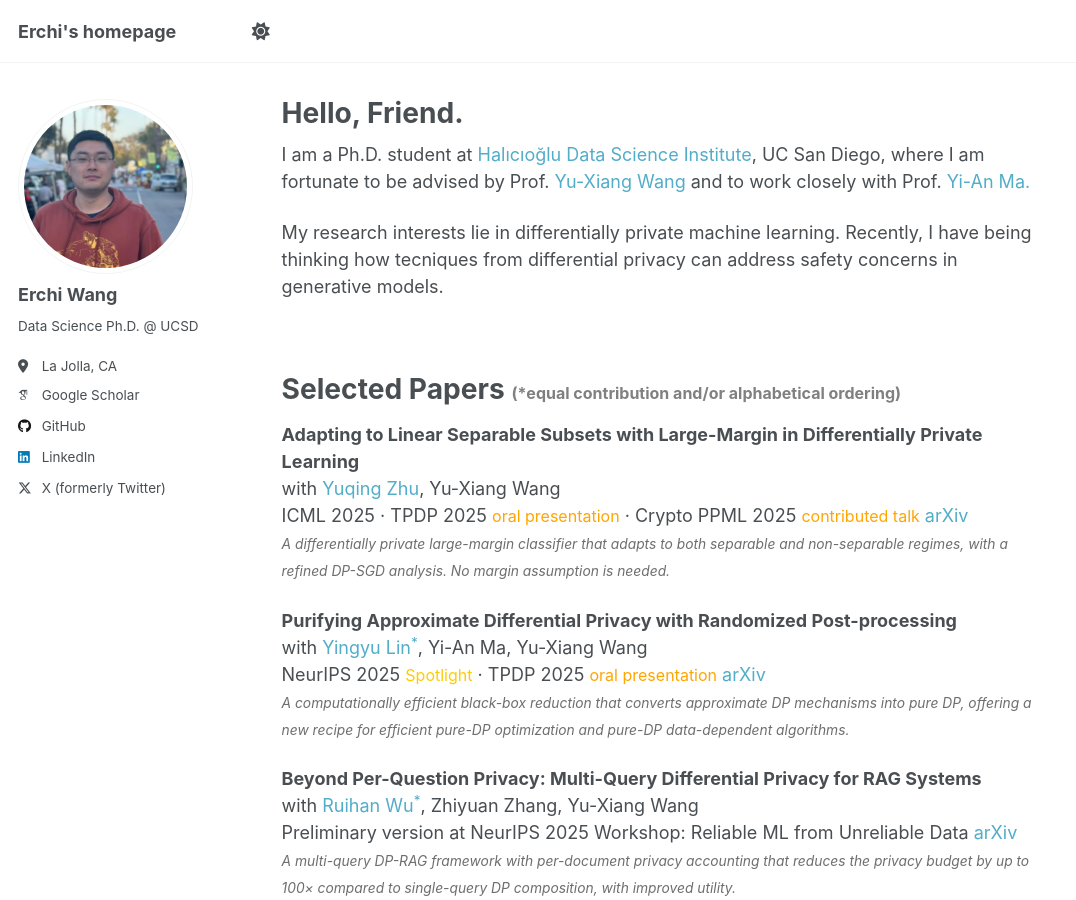
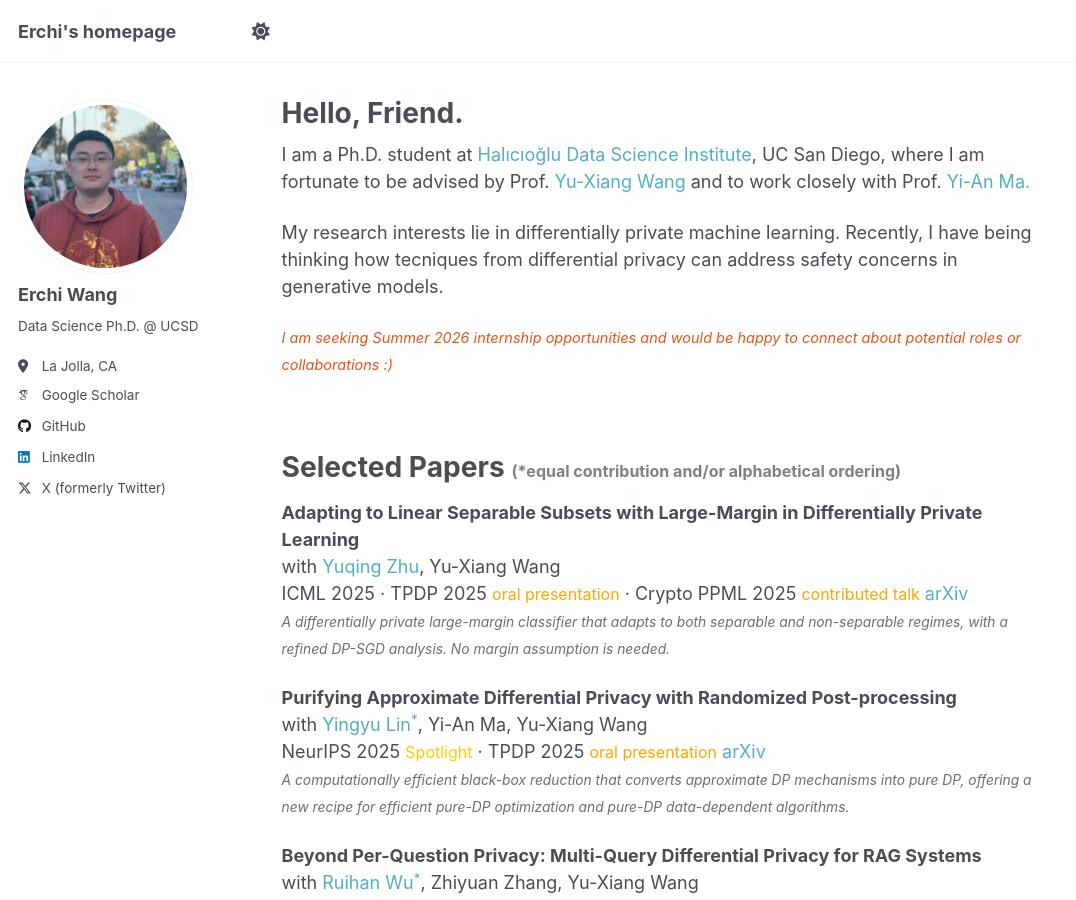
Before and after one commit to erchiw/erchiw.github.io, a Jekyll site: the page built from _pages/about.md, in a window 1280 px wide and 900 px high. Shown: the whole window, without its empty margins (0-1076 px from the left). Built offline with Jekyll 4.4.1, drawn with Linux system fonts in a browser that asks for light colours; some web fonts are replaced.

Commit message:
add job-seeking

```diff
--- a/_pages/about.md
+++ b/_pages/about.md
@@ -11,6 +11,11 @@ redirect_from:
 I am a Ph.D. student at <a href="https://datascience.ucsd.edu/" style="text-decoration:none">Halıcıoğlu Data Science Institute</a>, UC San Diego, where I am fortunate to be advised by Prof. <a href="https://cseweb.ucsd.edu/~yuxiangw/" style="text-decoration:none">Yu-Xiang Wang</a> and to work closely with Prof. <a href="https://sites.google.com/view/yianma/home" style="text-decoration:none">Yi-An Ma.</a>
 
 My research interests lie in differentially private machine learning. Recently, I have being thinking how tecniques from differential privacy can address safety concerns in generative models.
+
+<span style="color:#E65415; font-style:italic; font-size:14.5px;">I am seeking Summer 2026 internship opportunities and would be happy to connect about potential roles or collaborations :)</span>
+
+
+
 
 <br />
 
```
